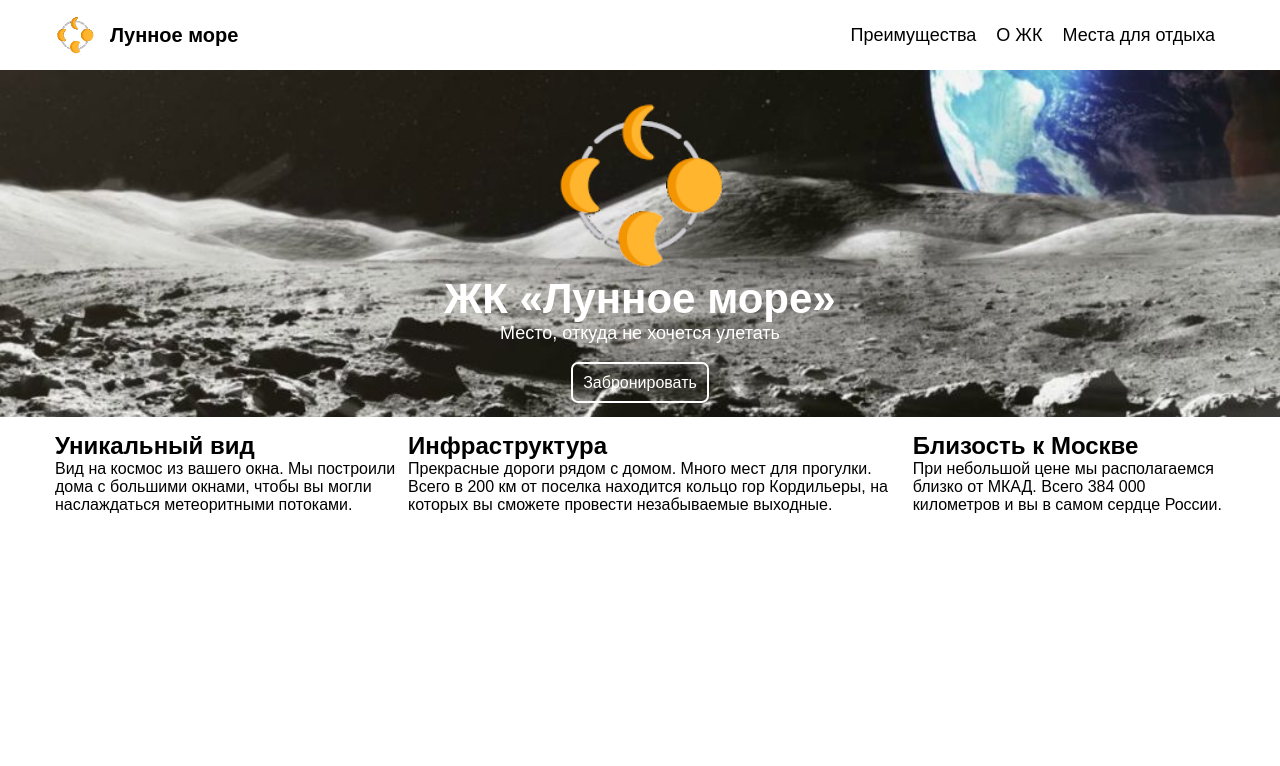
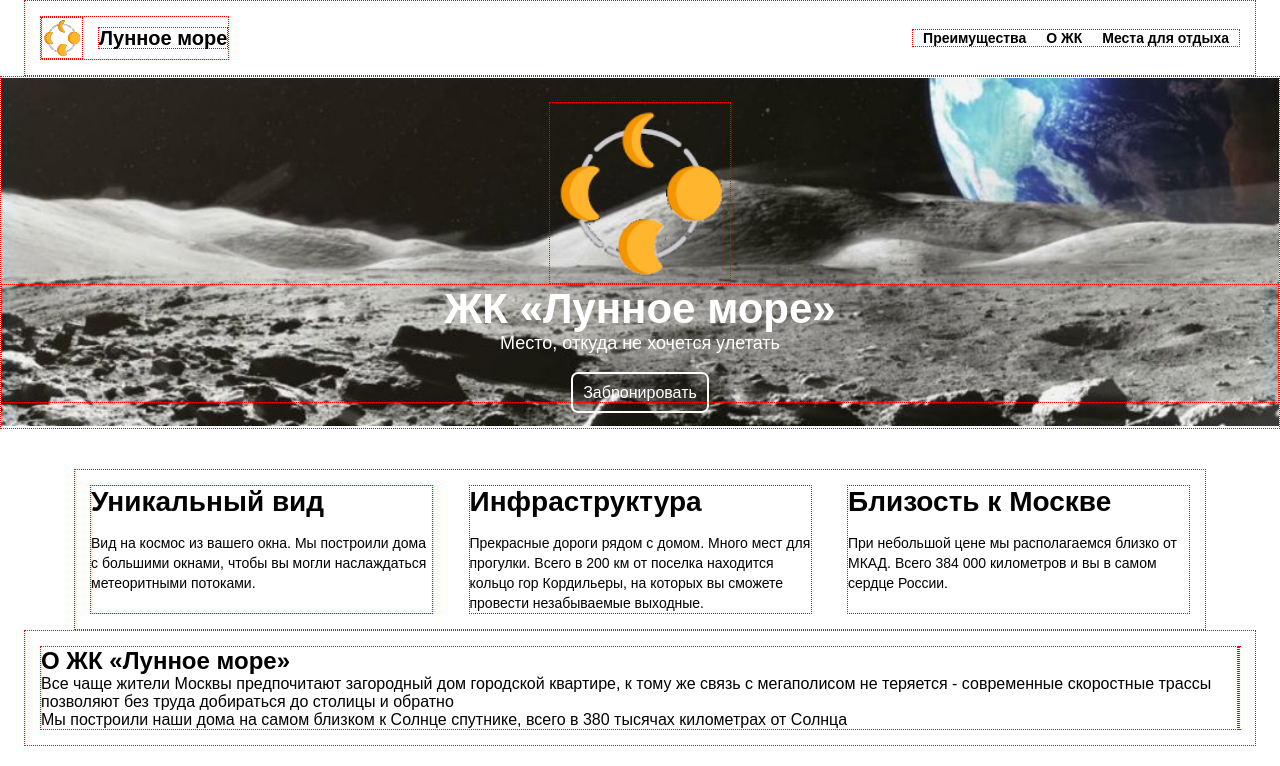
Before and after one commit to paalso/lunar_mare, a plain HTML site: page index.html in a window 1280 px wide. Drawn offline with Linux system fonts and the light colour scheme.

Commit message:
Block 'features' added

```diff
--- a/css/styles.css
+++ b/css/styles.css
@@ -17,9 +17,13 @@ a {
 
 .container {
     display: flex;
-    width: 1170px;
+    width: 1200px;
     margin: 0 auto;
     padding: 15px;
+    /*height: 100%;*/
+}
+
+.main-header .container {
     justify-content: space-between;
     align-items: center;
 }
@@ -53,7 +57,8 @@ a {
     display: block;
     padding-left: 10px;
     padding-right: 10px;
-    font-size: 18px;
+    font-size: 14px;
+    font-weight: bold;
     color: #000000;
 }
 
@@ -99,3 +104,36 @@ a {
     border: 2px solid white;
     border-radius: 7px;
 }
+
+.features {
+    padding-top: 40px;
+    padding-bottom: : 40px;
+}
+
+.features .container {
+    width: 1100px;
+    justify-content: space-between;
+    align-items: top;
+}
+
+.features-item {
+    width: 31%;
+}
+
+.features h2 {
+    margin-bottom: 15px;
+    font-size: 28px;
+}
+
+.features p {
+    font-size: 14px;
+    line-height: 20px;
+}
+
+
+
+/*-----------------------------*/
+
+div {
+    border: 1px red dotted;
+}
--- a/index.html
+++ b/index.html
@@ -63,5 +63,17 @@
         </div>
       </div>
     </section>
+    <section class="about">
+        <div class="container">
+            <div class="about-text">
+                <h2>О ЖК &laquo;Лунное море&raquo;</h2>
+                <p>Все чаще жители Москвы предпочитают загородный дом городской квартире, к тому же связь с мегаполисом не теряется - современные скоростные трассы позволяют без труда добираться до столицы и обратно</p>
+                <p>Мы построили наши дома на самом близком к Солнце спутнике, всего в 380 тысячах километрах от Солнца</p>
+            </div>
+            <div class="about-image">
+                <img src="" alt="">
+            </div>
+        </div>
+    </section>
   </body>
 </html>
```
